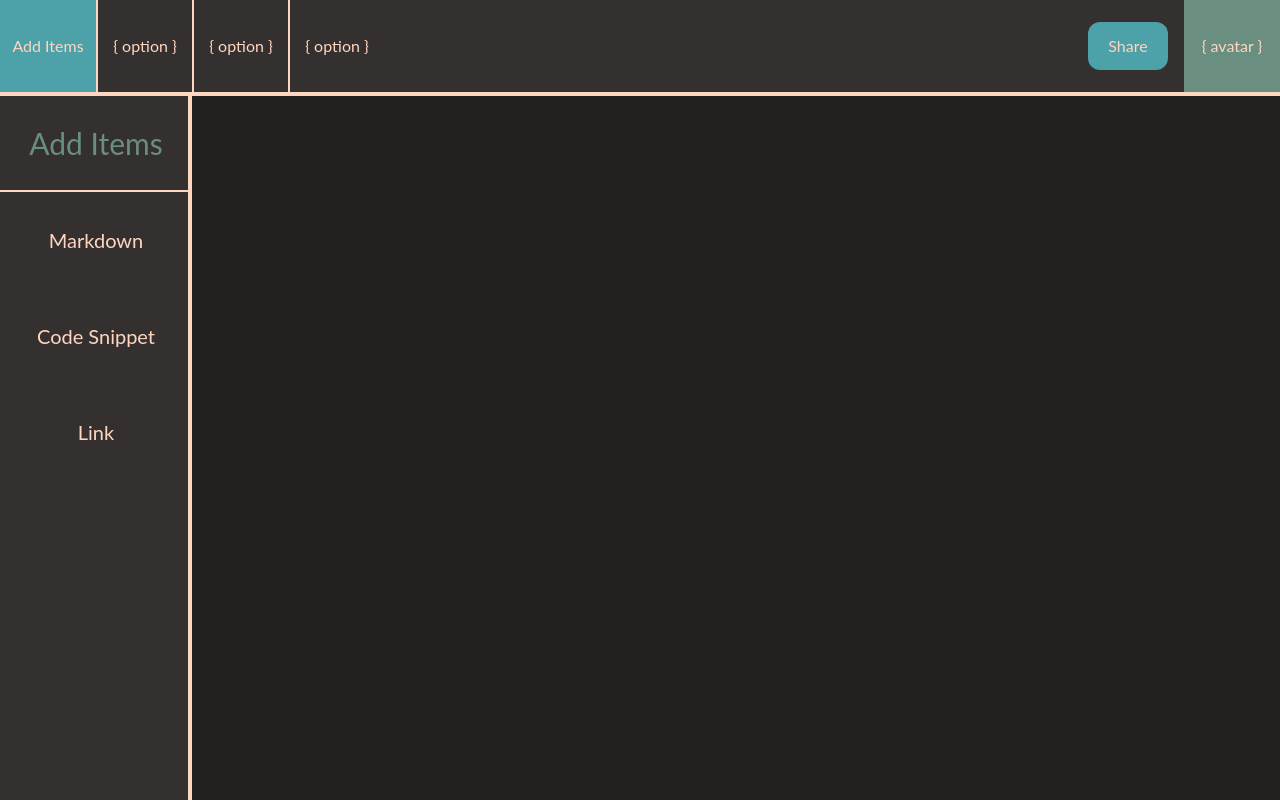
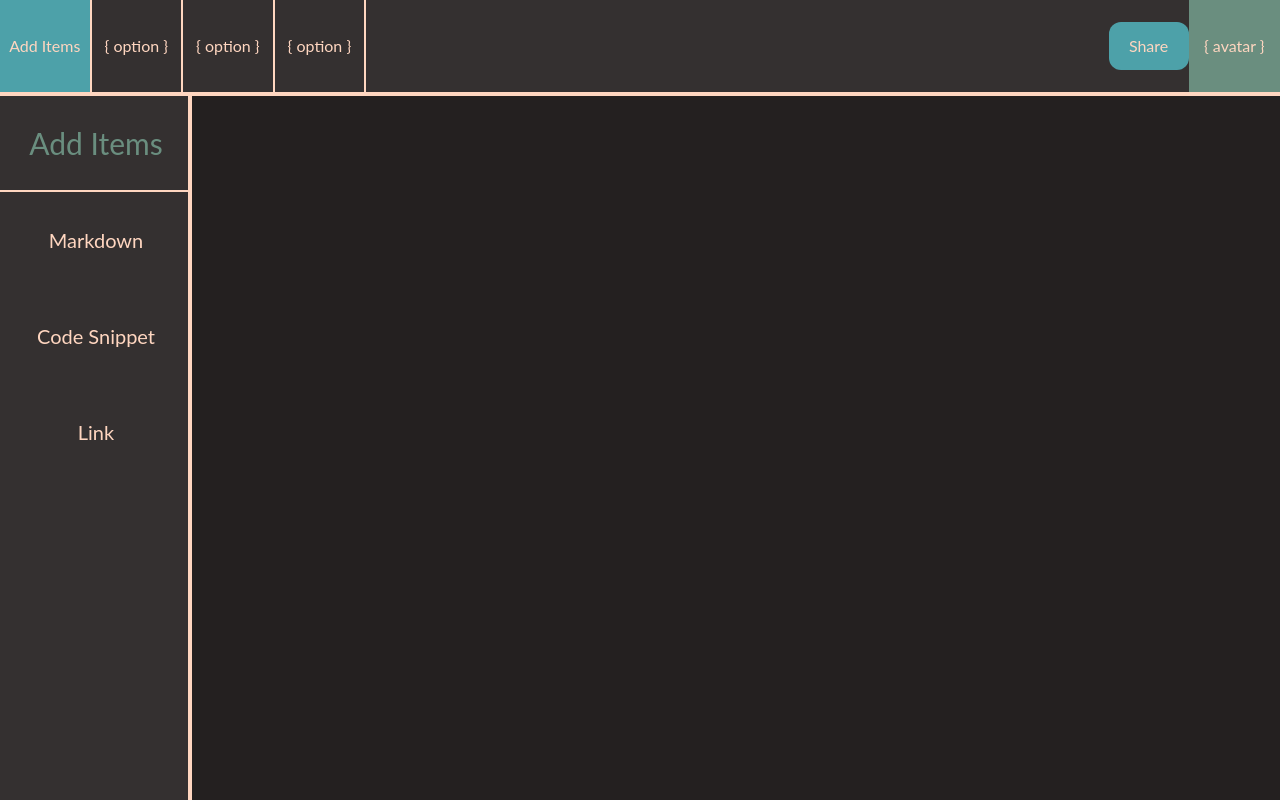
Before and after one commit to TheRoyalTea/Digital-Garden-Workspace-Collaboration-Tool-Application-For-Productivity, a React (Vite) app: page / in a window 1280 px wide. Built offline with nearby package versions, Linux system fonts and the light colour scheme.

Commit message:
Fix Avatar and Share button disappearing on drag

```diff
--- a/src/components/Menubar.tsx
+++ b/src/components/Menubar.tsx
@@ -1,23 +1,28 @@
 export const Menubar = () => {
   return (
     <div className="h-24 w-screen bg-jet border-b-4 border-cream">
-      <div className="flex divide-x-2 divide-cream [&>*]:border-b-4 [&>*]:border-cream">
-        <div className="h-24 w-24 bg-blue flex justify-center items-center text-cream">
+      <div className="flex [&>*]:border-b-4 [&>*]:border-cream">
+        <div className="h-24 w-24 bg-blue flex justify-center items-center text-cream border-r-2">
           Add Items
         </div>
-        <div className="h-24 w-24 bg-jet flex justify-center items-center text-cream">
+        <div className="h-24 w-24 bg-jet flex justify-center items-center text-cream border-r-2">
           {"{ option }"}
         </div>
-        <div className="h-24 w-24 bg-jet flex justify-center items-center text-cream">
+        <div className="h-24 w-24 bg-jet flex justify-center items-center text-cream border-r-2">
           {"{ option }"}
         </div>
-        <div className="h-24 w-24 bg-jet flex justify-center items-center text-cream border-cream">
+        <div className="h-24 w-24 bg-jet flex justify-center items-center text-cream border-r-2">
           {"{ option }"}
         </div>
-      </div>
-      <button className="h-12 w-20 absolute top-[22px] right-28 bg-blue rounded-xl text-cream">Share</button>
-      <div className="h-24 w-24 absolute top-0 right-0 bg-green border-b-4 border-cream flex justify-center items-center text-cream">
-        {"{ avatar }"}
+        <div className="flex justify-center items-center ml-[58%]">
+          <button className="h-12 w-20 bg-blue rounded-xl text-cream">
+            Share
+          </button>
+        </div>
+
+        <div className="h-24 w-24 ml-auto bg-green border-b-4 border-cream flex justify-center items-center text-cream">
+          {"{ avatar }"}
+        </div>
       </div>
     </div>
   );
```
